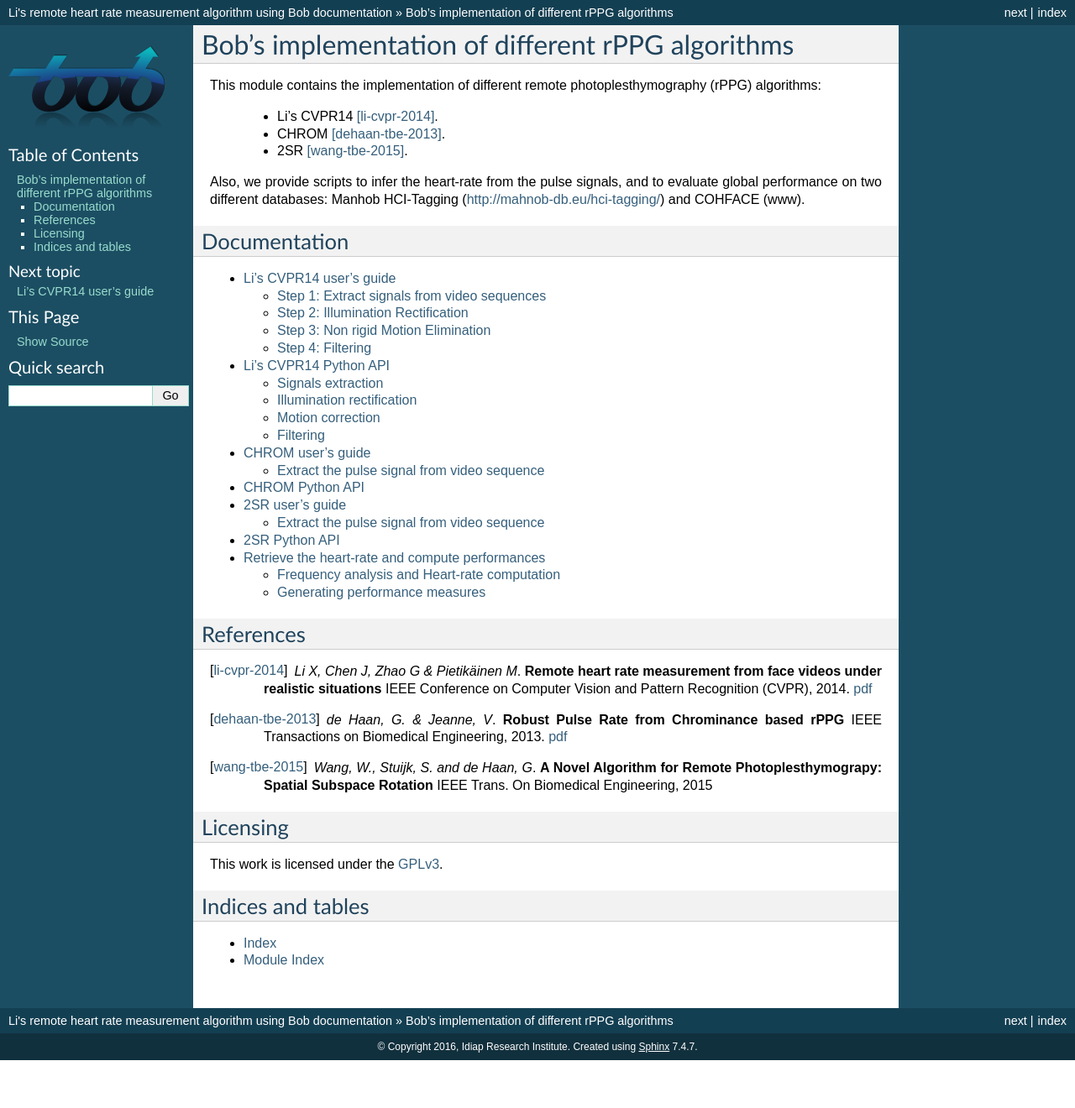
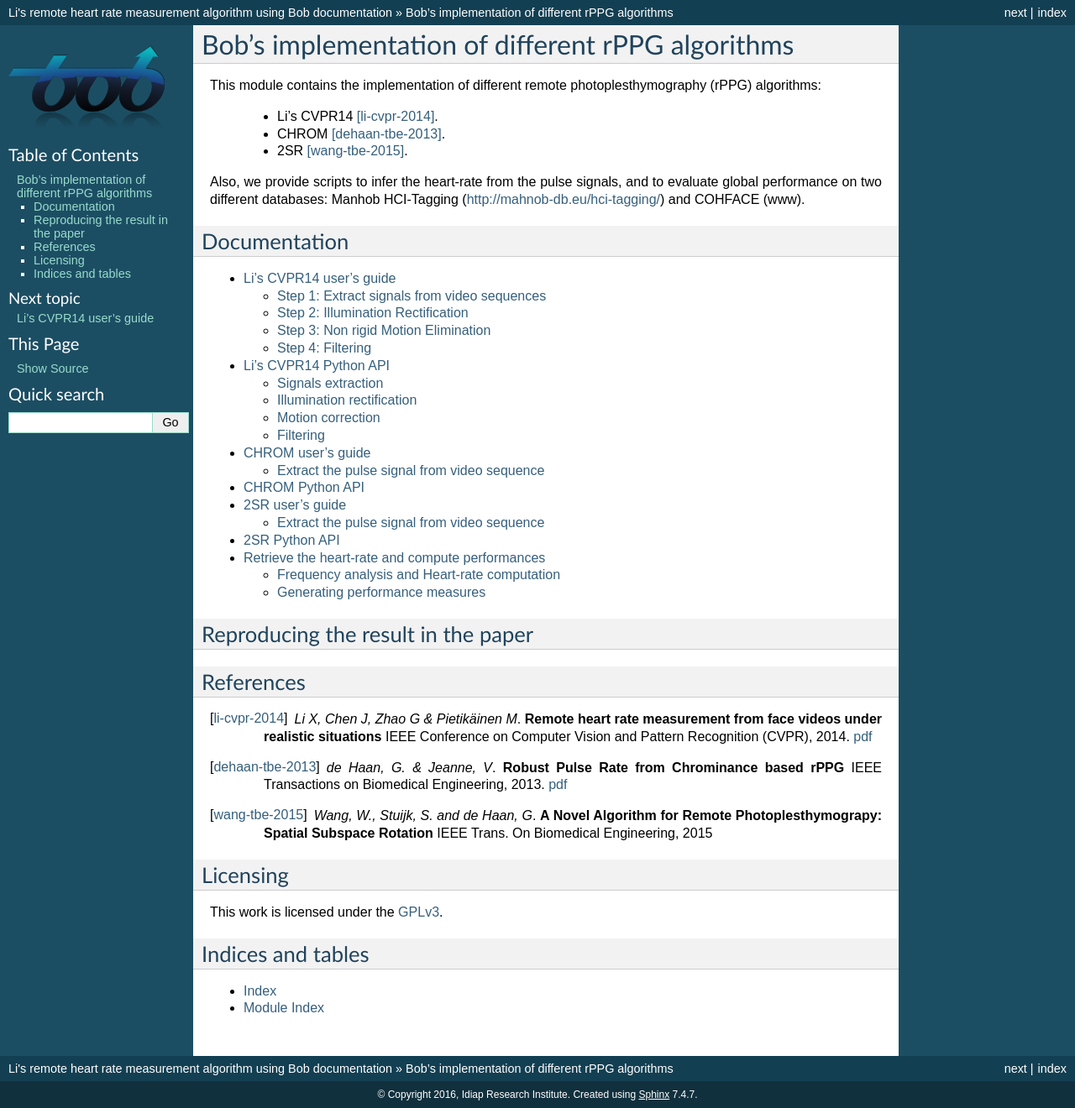
Before and after one commit to bioidiap/bob.rppg.base, a Sphinx documentation site: the page built from doc/index.rst, in a window 1280 px wide. Shown: the whole page at 84% size. Built offline with Sphinx 7.4.7, drawn with Linux system fonts in a browser that asks for light colours; the version number could not be read and is left out; before the commit the page ends 1263 px from its top, so only the background shows below that.

Commit message:
[doc] added the paragraph to reproduce results in the paper

```diff
--- a/doc/index.rst
+++ b/doc/index.rst
@@ -39,6 +39,9 @@ Documentation
 
    guide_generic
 
+Reproducing the result in the paper
+-----------------------------------
+
 
 References
 ----------
```
